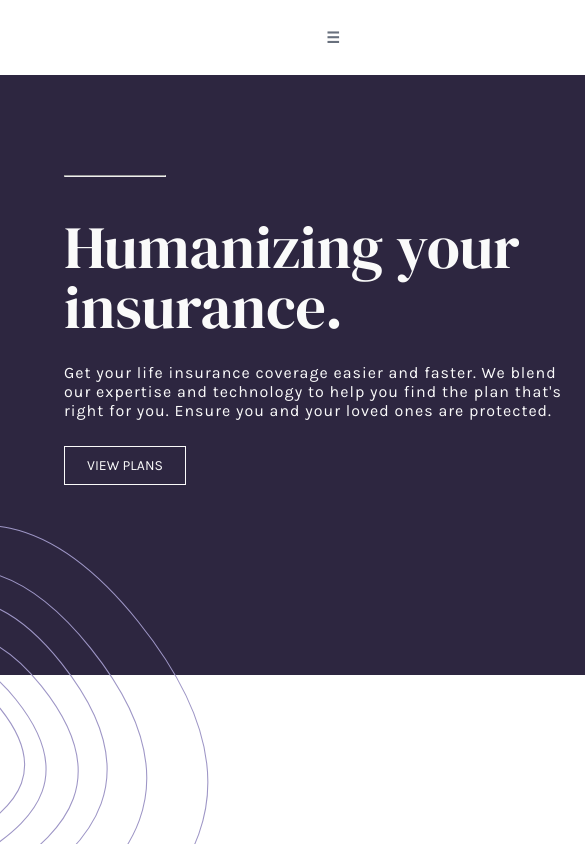
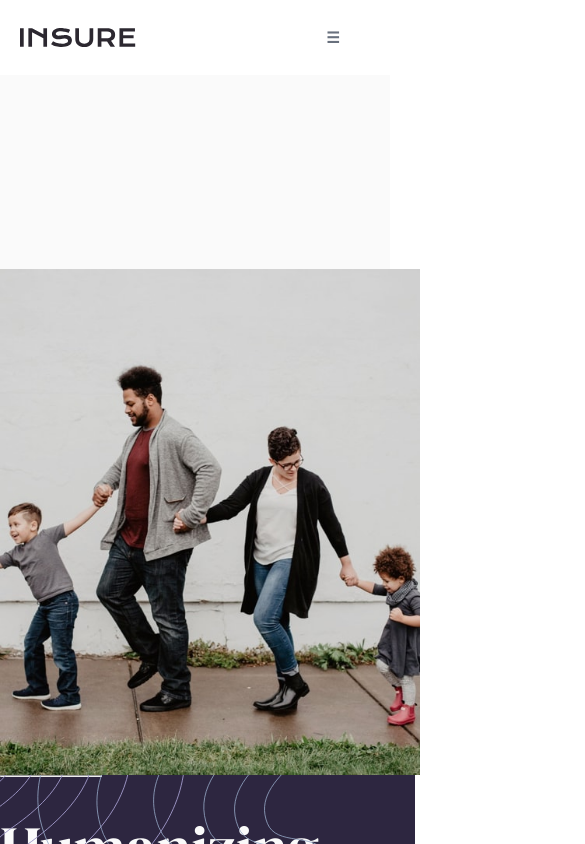
Before and after one commit to kabocha23/Insure-Landing-Page, a React (Create React App) app: page / in a window 390 px wide. Shown: the top 844 px of the page, 585 px wide, since content can reach past the window. Built offline with nearby package versions, Linux system fonts and the light colour scheme.

Commit message:
Adding mobile responsive styles

```diff
--- a/src/components/Body/Body.css
+++ b/src/components/Body/Body.css
@@ -4,7 +4,6 @@
     flex-flow: row wrap;
     position: relative;
     height: 600px;
-    min-width: 1280px;
     margin-bottom: 300px;
     background-color: hsl(256, 26%, 20%);
 }
@@ -26,7 +25,7 @@
 .body-intro-sub {
     display: flex;
     width: 90%;
-    max-width: 1280px;
+    max-width: 1281px;
     margin-top: 100px;
     margin-left: auto;
     margin-right: auto;
@@ -35,7 +34,9 @@
     display: flex;
     flex-flow: column nowrap;
     height: 300px;
-    width: 45%;
+    width: 50%;
+    min-width: 415px;
+    margin-right: 5%;
     color: hsl(0, 0%, 98%);
 }
 .body-intro-text hr {
@@ -89,7 +90,10 @@
     width: 45%;
 }
 .body-intro-img img {
-    height: 600px;
+    height: 100%;
+    width: 100%;
+    max-width: 500px;
+    min-width: 420px;
     margin-left: auto;
     margin-right: 0;
 }
@@ -98,7 +102,7 @@
 /* 'We're different' section */
 .body-different {
     width: 90%;
-    max-width: 1280px;
+    max-width: 1281px;
     margin-left: auto;
     margin-right: auto;
     margin-bottom: 100px;
@@ -146,7 +150,7 @@
     flex-flow: row wrap;
     min-height: 250px;
     width: 90%;
-    max-width: 1280px;
+    max-width: 1281px;
     margin-left: auto;
     margin-right: auto;
     margin-bottom: 100px;
@@ -200,7 +204,39 @@
     font-weight: bold;
 }
 
-@media (max-width: 900px) {
+@media (max-width: 641px) {
+    .body-intro {
+        background-color: hsl(0, 0%, 98%);
+    }
+    #intro-left-overlay {
+        height: 80%;
+    }
+    #intro-right-overlay {
+        top: 100%;
+        height: 80%;
+    }
 
-
+    .body-intro-sub {
+        flex-flow: column-reverse wrap;
+        width: 100%;
+        margin-top: 0;
+    }
+    .body-intro-text {
+        display: block;
+        background-color: hsl(256, 26%, 20%);
+        width: 100%;
+        height: 20%;
+    }
+    .body-intro-img {
+        width: 100%;
+        /* height: 100%; */
+        margin-left: 0px;
+        margin-right: 0px;
+        z-index: 1000;
+    }
+    .body-intro-img img {
+        max-width: 641px;
+        margin-left: auto;
+        margin-right: auto;
+    }
 }
--- a/src/components/Footer/Footer.css
+++ b/src/components/Footer/Footer.css
@@ -5,7 +5,7 @@
 
 .footer-content {
     width: 90%;
-    max-width: 1280px;
+    max-width: 1281px;
     margin-left: auto;
     margin-right: auto;
 }
--- a/src/components/Navbar/Navbar.css
+++ b/src/components/Navbar/Navbar.css
@@ -11,7 +11,7 @@
 .navbar-sub {
     display: flex;
     width: 90%;
-    max-width: 1280px;
+    max-width: 1281px;
     margin-left: auto;
     margin-right: auto;
 }
@@ -25,6 +25,7 @@
     height: 100%;
     width: 20%;
     min-width: 210px;
+    z-index: 1000;
 }
 .navbar-brand img {
     cursor: pointer;
@@ -185,22 +186,6 @@
     .toggle-button button {
         right: 20px;
     }
-    .navbar-brand {
-        height: 100%;
-        min-width: 120px;
-    }
-    .navbar-brand img {
-        cursor: pointer;
-        height: 25%;
-        margin-top: auto;
-        margin-left: 20px;
-        margin-bottom: auto;
-        position: absolute;
-        top: 0px;
-        bottom: 0px;
-        left: 0px;
-        right: 0px;
-    }
 
     /* nav sidebar menu */
     .nav-menu ul {
```
